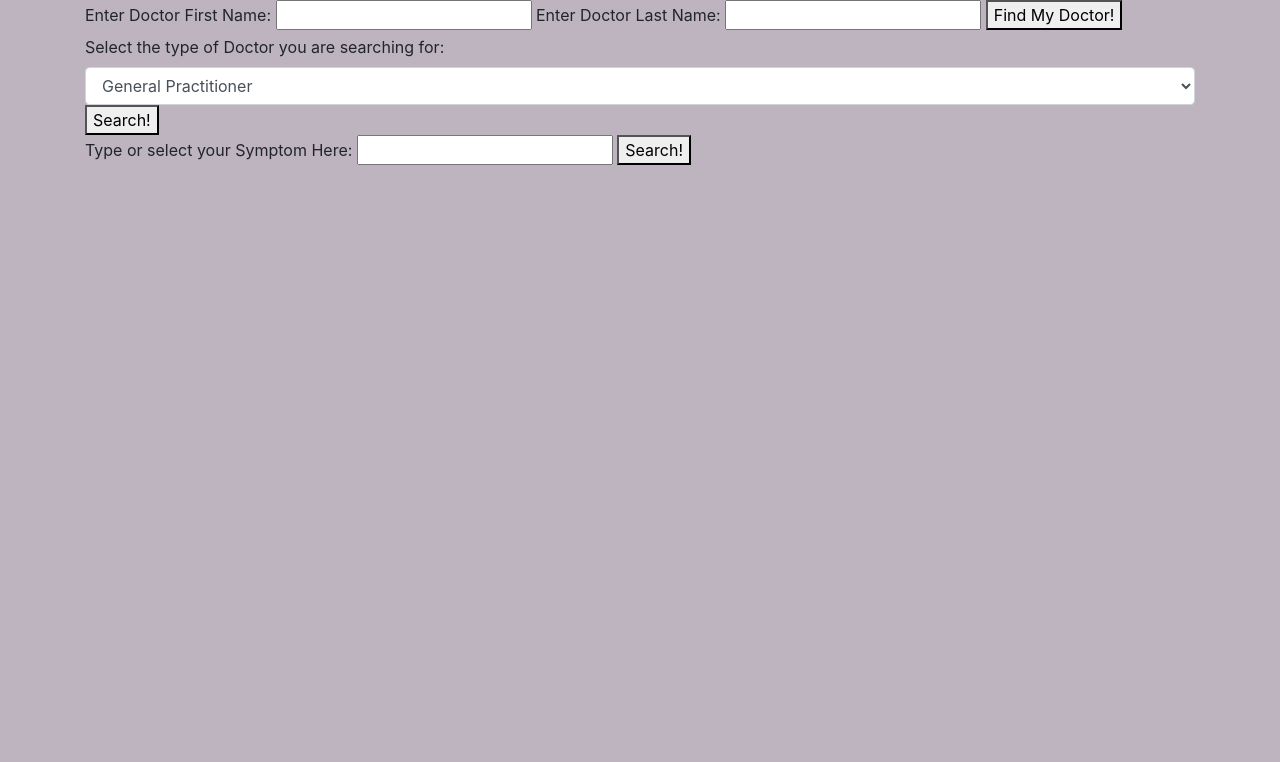
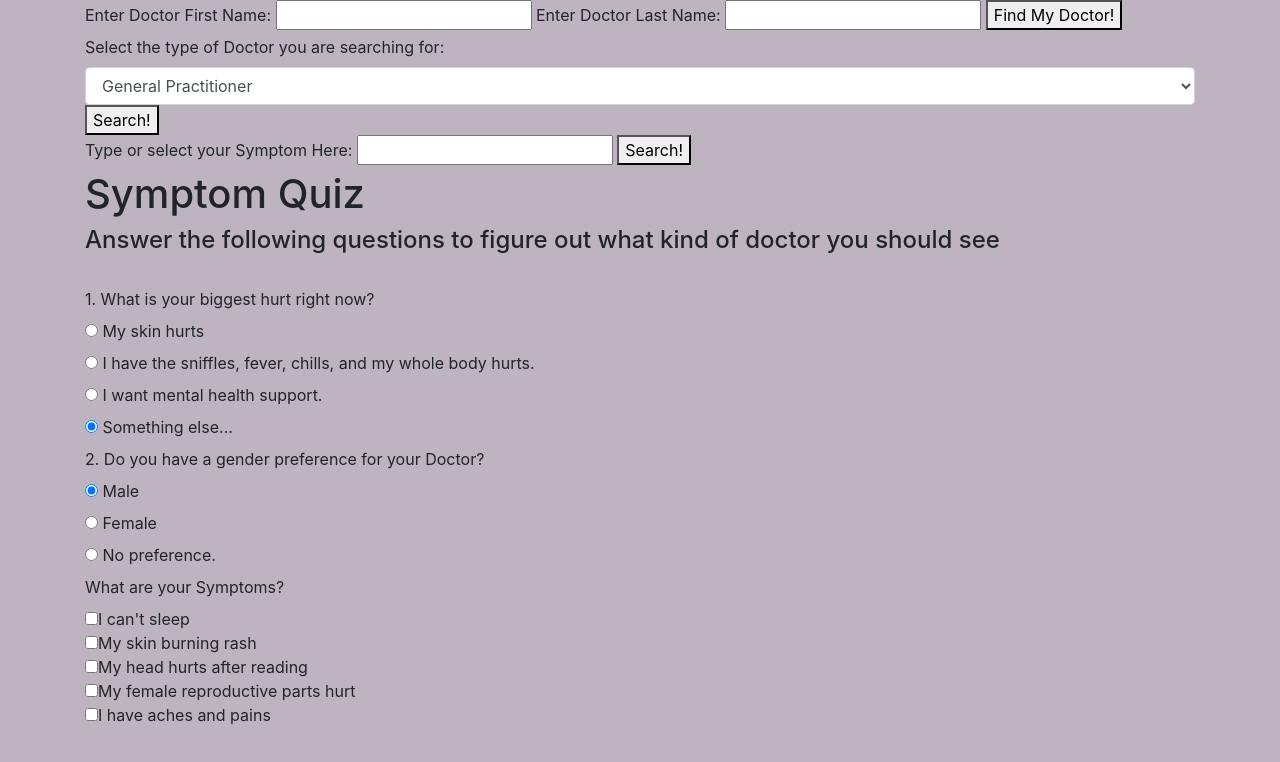
Before and after one commit to rochellev/doctorLookUp, a website built with webpack: page src/index.html in a window 1280 px wide. Built offline with nearby package versions, Linux system fonts and the light colour scheme.

Commit message:
added html for symptom quiz

```diff
--- a/src/index.html
+++ b/src/index.html
@@ -44,6 +44,65 @@
       </datalist>
       <button type="button" id="symptomSearch">Search!</button>
     </div>
+    <!-- Symptom Quiz section -->
+<div class="container">
+  <h1>Symptom Quiz</h1>
+  <h4>Answer the following questions to figure out what kind of doctor you should see</h4><br>
+  <label for="q1">1. What is your biggest hurt right now?</label>
+  <div class="radio">
+      <label>
+        <input type="radio" name="q1" value="dermatologist" checked>
+        My skin hurts
+      </label>
+    </div>
+    <div class="radio">
+      <label>
+        <input type="radio" name="q1" value="general">
+        I have the sniffles, fever, chills, and my whole body hurts.
+      </label>
+    </div>
+    <div class="radio">
+      <label>
+        <input type="radio" name="q1" value="mental">
+        I want mental health support.
+      </label>
+    </div>
+    <div class="radio">
+        <label>
+          <input type="radio" name="q1" value="general" checked>
+          Something else...
+        </label>
+      </div>
+    <label for="q2">2. Do you have a gender preference for your Doctor?</label>
+    <div class="radio">
+        <label>
+          <input type="radio" name="q2" value="male" checked>
+          Male
+        </label>
+      </div>
+      <div class="radio">
+        <label>
+          <input type="radio" name="q2" value="female">
+          Female
+        </label>
+      </div>
+      <div class="radio">
+        <label>
+          <input type="radio" name="q2" value="none">
+          No preference.
+        </label>
+      </div>
+      <div class="form-group">
+          <label for="q3">What are your Symptoms?</label><br>
+          <input type="checkbox" name="q3" value="general">I can't sleep<br>
+          <input type="checkbox" name="q3" value="dermatologist">My skin burning rash<br>
+          <input type="checkbox" name="q3" value="eye">My head hurts after reading<br>
+          <input type="checkbox" name="q3" value="gynecologist">My female reproductive parts hurt<br>
+          <input type="checkbox" name="q3" value="general">I have aches and pains<br>
+        </div>
+
+
+</div>
   <!-- Output section -->
   <div class="container" id="output">
     <div id="doctorResult"></div>
```
